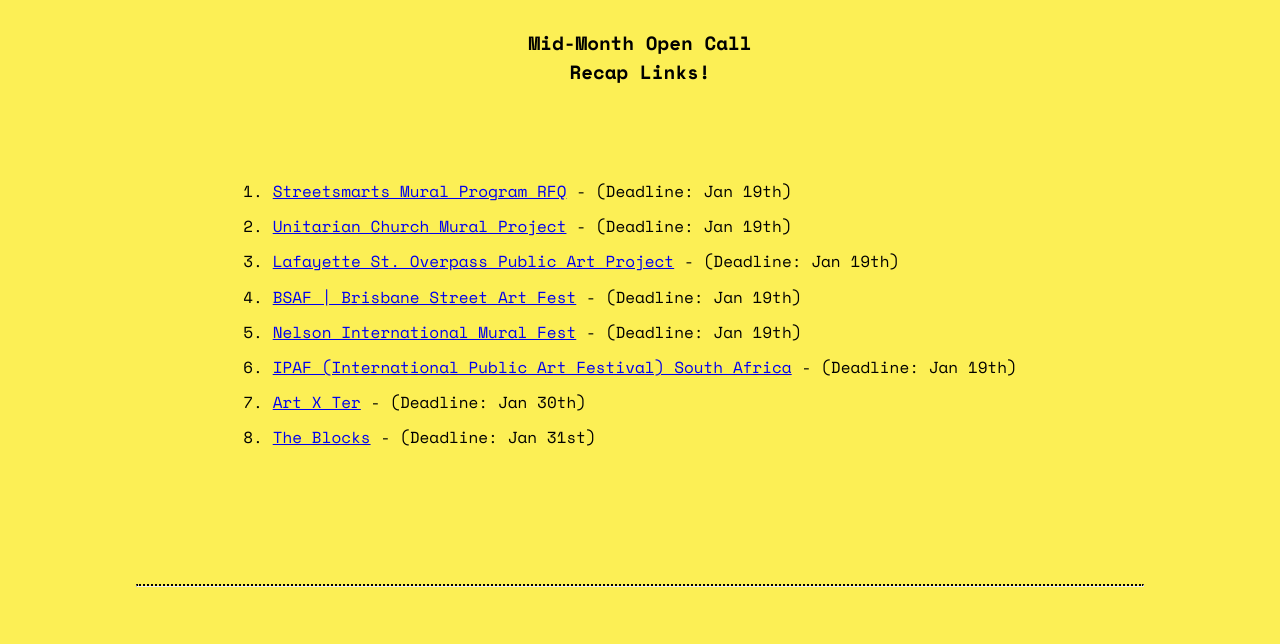
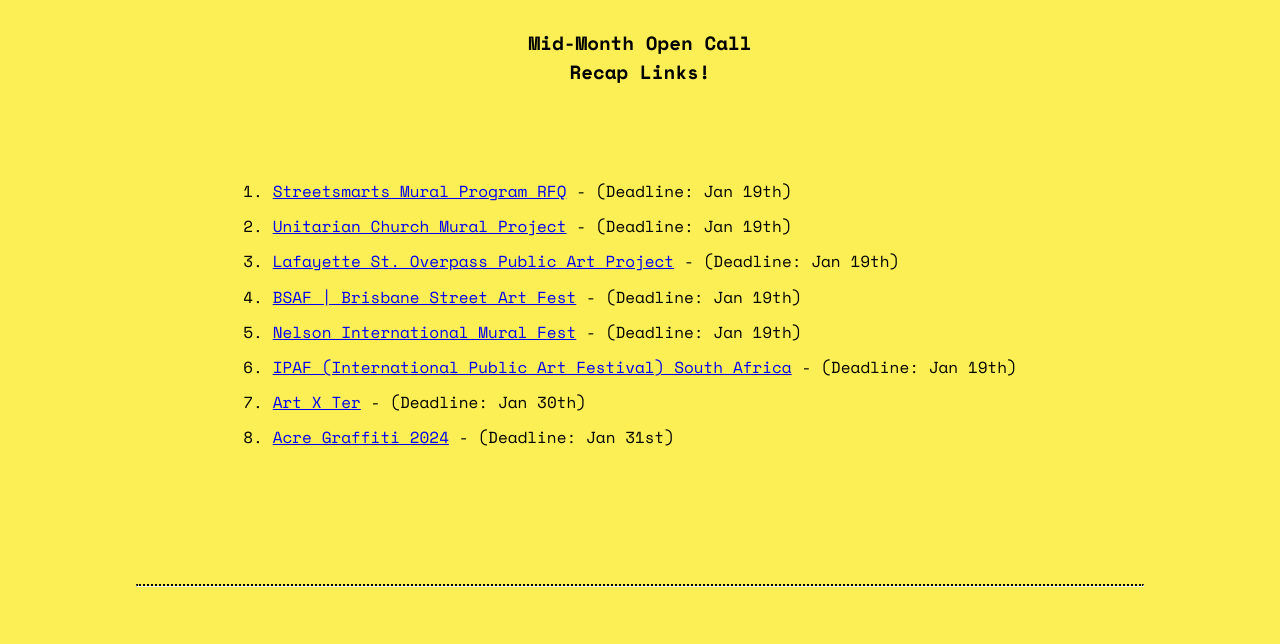
Before and after one commit to TheStreetArtList/Instagram, a plain HTML site: page mmocrjan24.html in a window 1280 px wide. Shown: the part 136-780 px from the top of the page. Drawn offline with nearby package versions, Linux system fonts and the light colour scheme.

Commit message:
Update mmocrjan24.html
adjusted links

```diff
--- a/mmocrjan24.html
+++ b/mmocrjan24.html
@@ -394,7 +394,7 @@
 		<li><a href="https://www.ndac.ca/muralist-applications/?utm_campaign=later-linkinbio-thestreetartlist&utm_content=later-39915144&utm_medium=social&utm_source=linkin.bio">Nelson International Mural Fest</a> - (Deadline: Jan 19th)</li>
 		<li><a href="https://docs.google.com/forms/d/e/1FAIpQLSd9jjKFbSHtAMlbyKtIT1K_ZFGxkMG0FokL-BvKtP_zWZ7P6Q/viewform?vc=0&c=0&w=1&flr=0">IPAF (International Public Art Festival) South Africa</a> - (Deadline: Jan 19th)</li>
 		<li><a href="https://drive.google.com/file/d/1pKXrdieC3qsiengyxzdnaUnpSmZoqtTi/view?usp=sharing">Art X Ter</a> - (Deadline: Jan 30th)</li>
-		<li><a href="https://bit.ly/ag2024">The Blocks</a> - (Deadline: Jan 31st)</li>
+		<li><a href="https://bit.ly/ag2024">Acre Graffiti 2024</a> - (Deadline: Jan 31st)</li>
 
         </ol>
 	<div id="tip">
```
